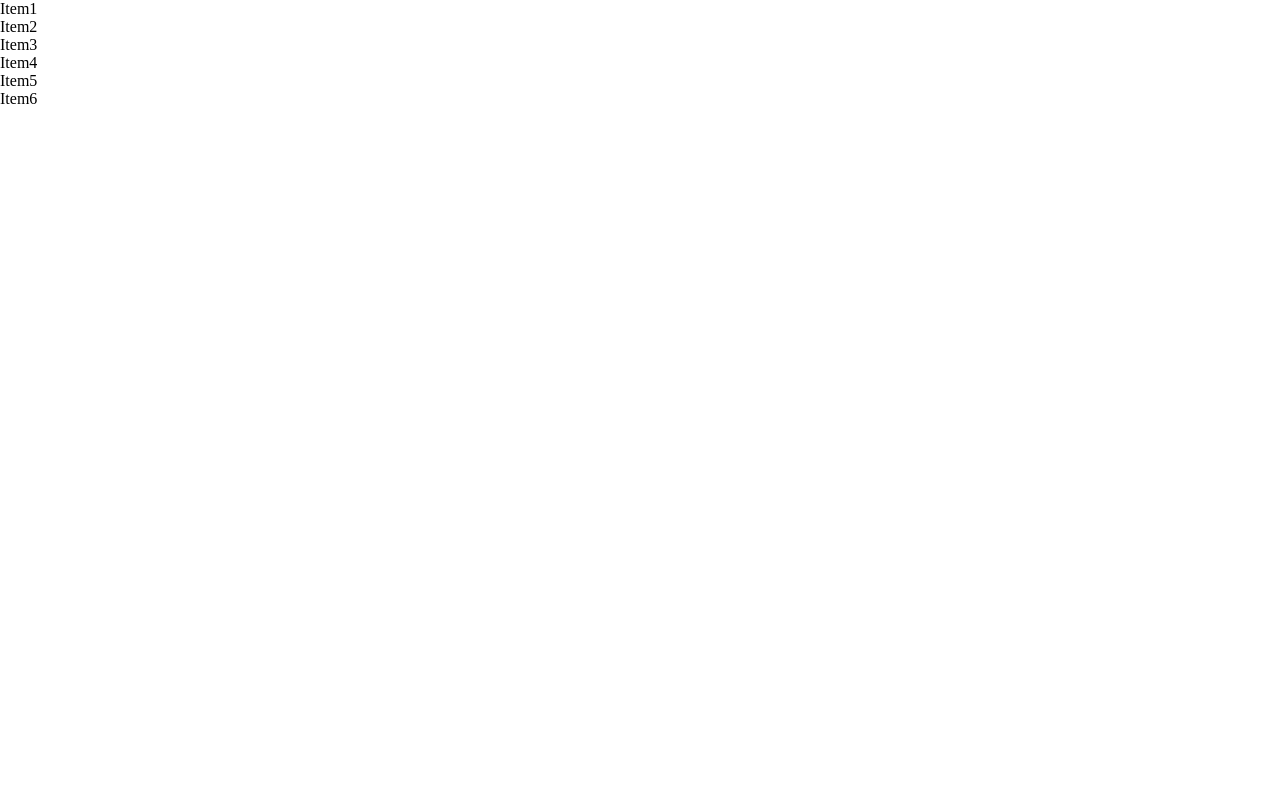
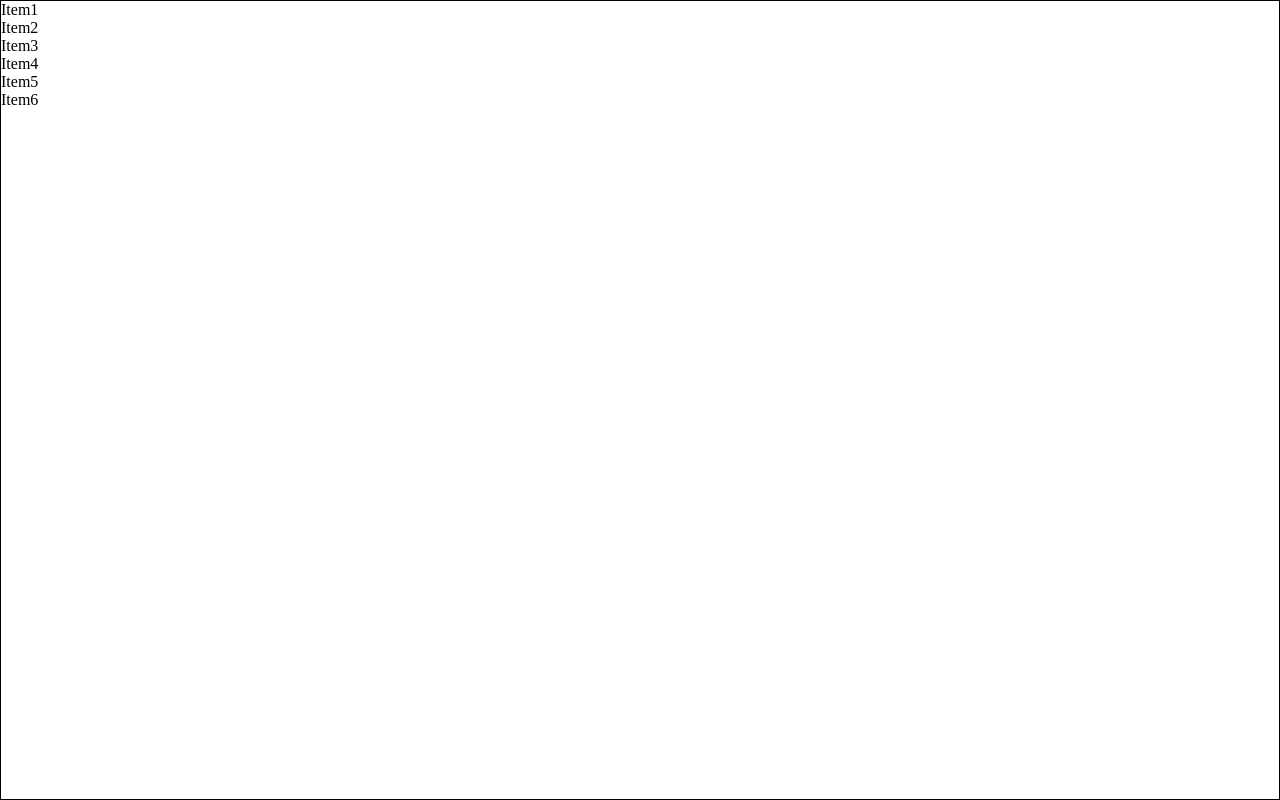
Before and after one commit to azamsyedmohd/Grid-Layout-Project-, a plain HTML site: page index.html in a window 1280 px wide. Drawn offline with Linux system fonts and the light colour scheme.

Commit message:
styling of body added

```diff
--- a/index.css
+++ b/index.css
@@ -6,5 +6,6 @@
 
 body {
   width: 100%;
-  height: 100vh;
+  min-height: 100vh;
+  border: 1px solid black;
 }
```
